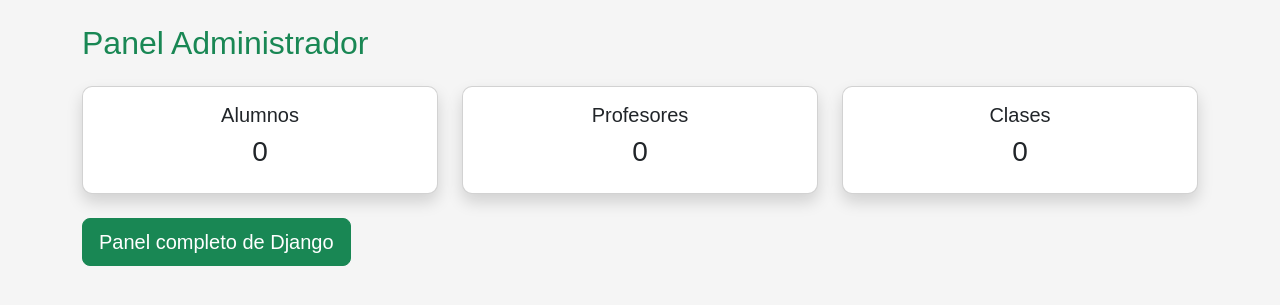
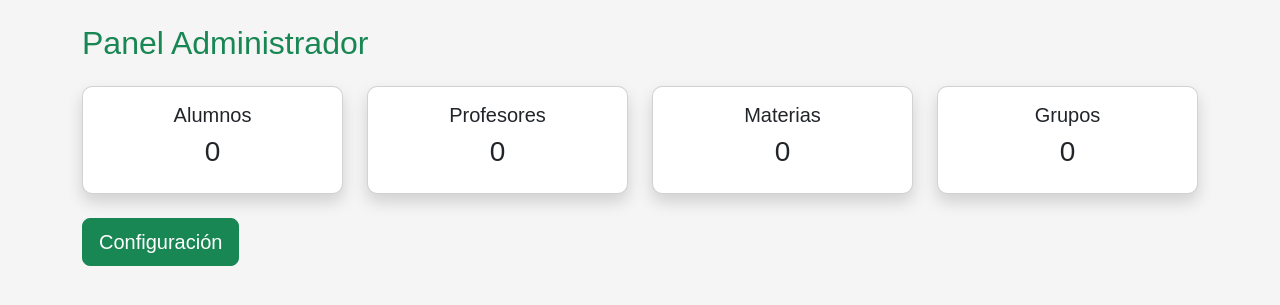
Before and after one commit to Jacqueline1603/Integradora-Utt_Horarios, a Django app: page /admin-dashboard/ in a window 1280 px wide. Shown: the part 76-381 px from the top of the page. Run offline with Django 5.2, Linux system fonts and the light colour scheme; data that the repository does not hold is empty.

Commit message:
Cambios Admin

```diff
--- a/horarios/templates/horarios/admin_dashboard.html
+++ b/horarios/templates/horarios/admin_dashboard.html
@@ -6,37 +6,40 @@
 
 <div class="row">
 
-    <div class="col-md-4">
-        <a href="/admin/horarios/alumno/" class="text-decoration-none">
+    <div class="col-md-3">
         <div class="card text-center shadow">
             <div class="card-body">
                 <h5 class="card-title">Alumnos</h5>
                 <h3>{{ total_alumnos }}</h3>
             </div>
         </div>
-        </a>
     </div>
 
-    <div class="col-md-4">
-        <a href="/admin/horarios/profesor/" class="text-decoration-none">
+    <div class="col-md-3">
         <div class="card text-center shadow">
             <div class="card-body">
                 <h5 class="card-title">Profesores</h5>
                 <h3>{{ total_profesores }}</h3>
             </div>
         </div>
-        </a>
     </div>
 
-    <div class="col-md-4">
-        <a href="/admin/horarios/horario/" class="text-decoration-none">
+    <div class="col-md-3">
         <div class="card text-center shadow">
             <div class="card-body">
-                    <h5 class="card-title">Clases</h5>
-                    <h3>{{ total_horarios }}</h3>
+                <h5 class="card-title">Materias</h5>
+                <h3>{{ total_materias }}</h3>
             </div>
         </div>
-        </a>
+    </div>
+
+    <div class="col-md-3">
+        <div class="card text-center shadow">
+            <div class="card-body">
+                <h5 class="card-title">Grupos</h5>
+                <h3>{{ total_grupos }}</h3>
+            </div>
+        </div>
     </div>
 
 </div>
@@ -44,7 +47,7 @@
 <br>
 
 <a href="/admin/" class="btn btn-success btn-lg">
-    Panel completo de Django
+    Configuración
 </a>
 
 {% endblock %}
--- a/horarios/views.py
+++ b/horarios/views.py
@@ -1,6 +1,6 @@
 from django.shortcuts import render, redirect, get_object_or_404
 from django.contrib.auth import authenticate, login, logout
-from .models import Horario, Alumno, Profesor, Aula
+from .models import Horario, Alumno, Profesor, Aula, Materia, Grupo
 
 
 def login_view(request):
@@ -38,15 +38,11 @@ def logout_view(request):
     return redirect("login")
 
 def admin_dashboard(request):
-
-    total_alumnos = Alumno.objects.count()
-    total_profesores = Profesor.objects.count()
-    total_horarios = Horario.objects.count()
-
     context = {
-        "total_alumnos": total_alumnos,
-        "total_profesores": total_profesores,
-        "total_horarios": total_horarios,
+        "total_alumnos": Alumno.objects.count(),
+        "total_profesores": Profesor.objects.count(),
+        "total_materias": Materia.objects.count(),
+        "total_grupos": Grupo.objects.count(),
     }
 
     return render(request, "horarios/admin_dashboard.html", context)
```
Lines whose indentation alone changed are shown as unchanged.
